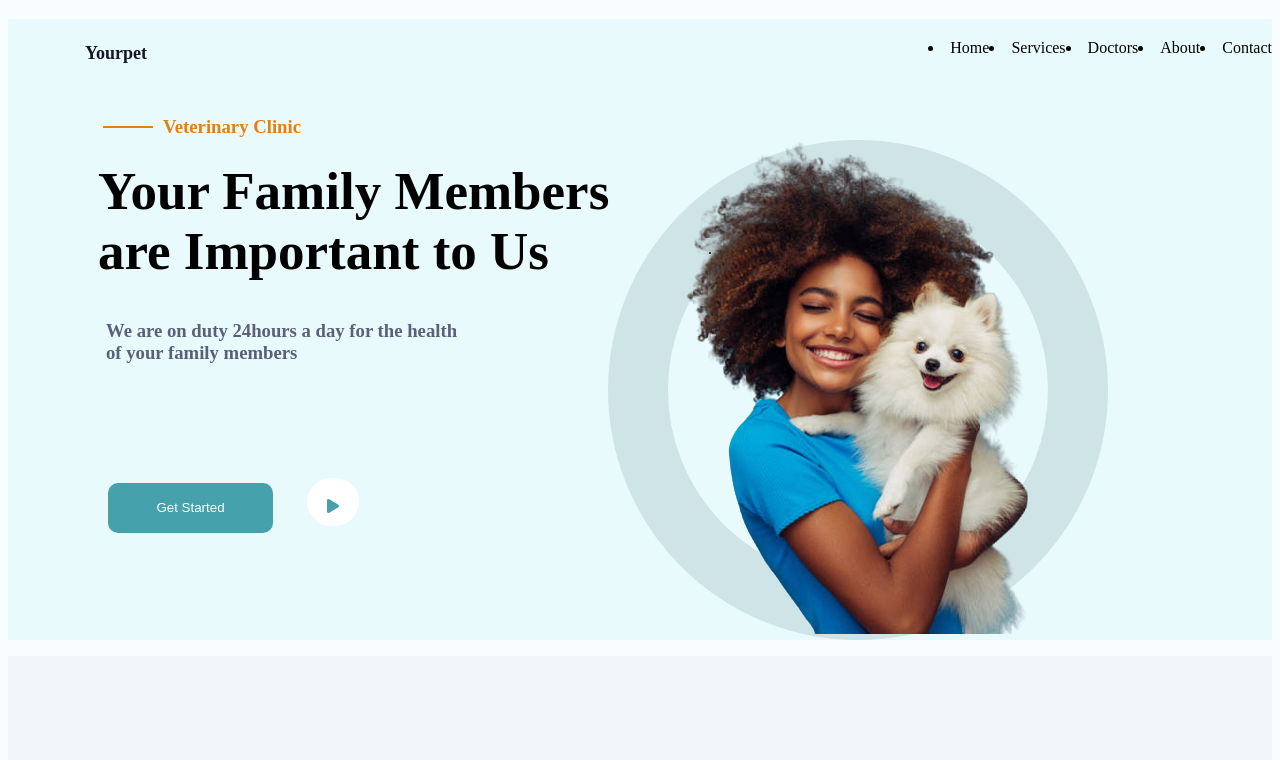
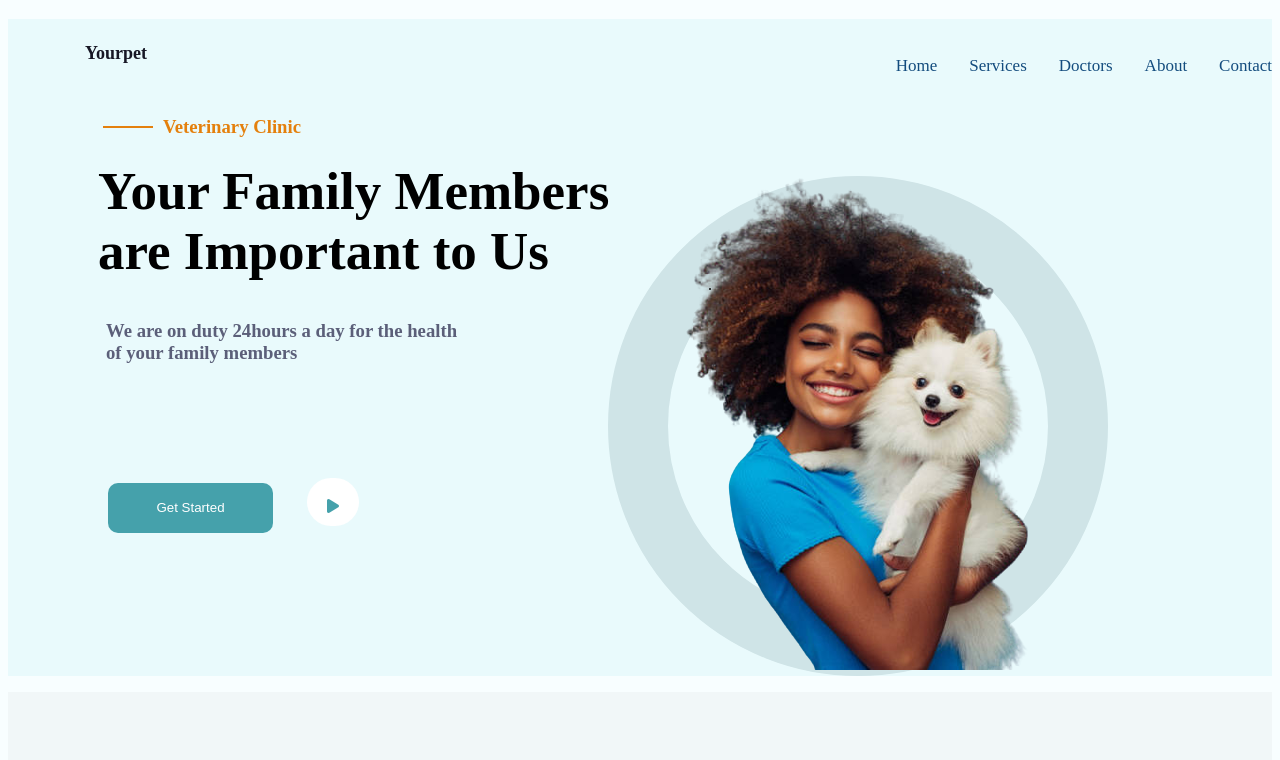
Before and after one commit to mercy-yugi/Vet-clinic, a plain HTML site: page index.html in a window 1280 px wide. Shown: the top 760 px of the page. Drawn offline with Linux system fonts and the light colour scheme.

Commit message:
final changes

```diff
--- a/index.html
+++ b/index.html
@@ -14,12 +14,14 @@
  <div id="header"><b>Yourpet</b></div>
 
  <div class="topnav">
+     <ul>
+        <li>Home</li>
+        <li>Services</li>
+        <li>Doctors</li>
+        <li>About</li>
+        <li>Contact</li>
+     </ul>
 
-     <li>Home</li>
-     <li>Services</li>
-     <li>Doctors</li>
-     <li>About</li>
-     <li>Contact</li>
 
  </div>
  <h3 class="lines">Veterinary Clinic</h3>
--- a/style.css
+++ b/style.css
@@ -3,6 +3,13 @@ body{
 }
 .container1{
     background-color: rgb(233,250,252);
+}
+ ul{
+    list-style-type: none;
+    display: flex;
+    gap: 2rem;
+    font-size: 17px;
+    color:rgb(19, 76, 126)
 }
 #header{
     float:left;
@@ -19,6 +26,7 @@ body{
     float: right;
     display: flex;
     margin-top: 20px;
+
 }
 h3{
     padding: 95px;
```
